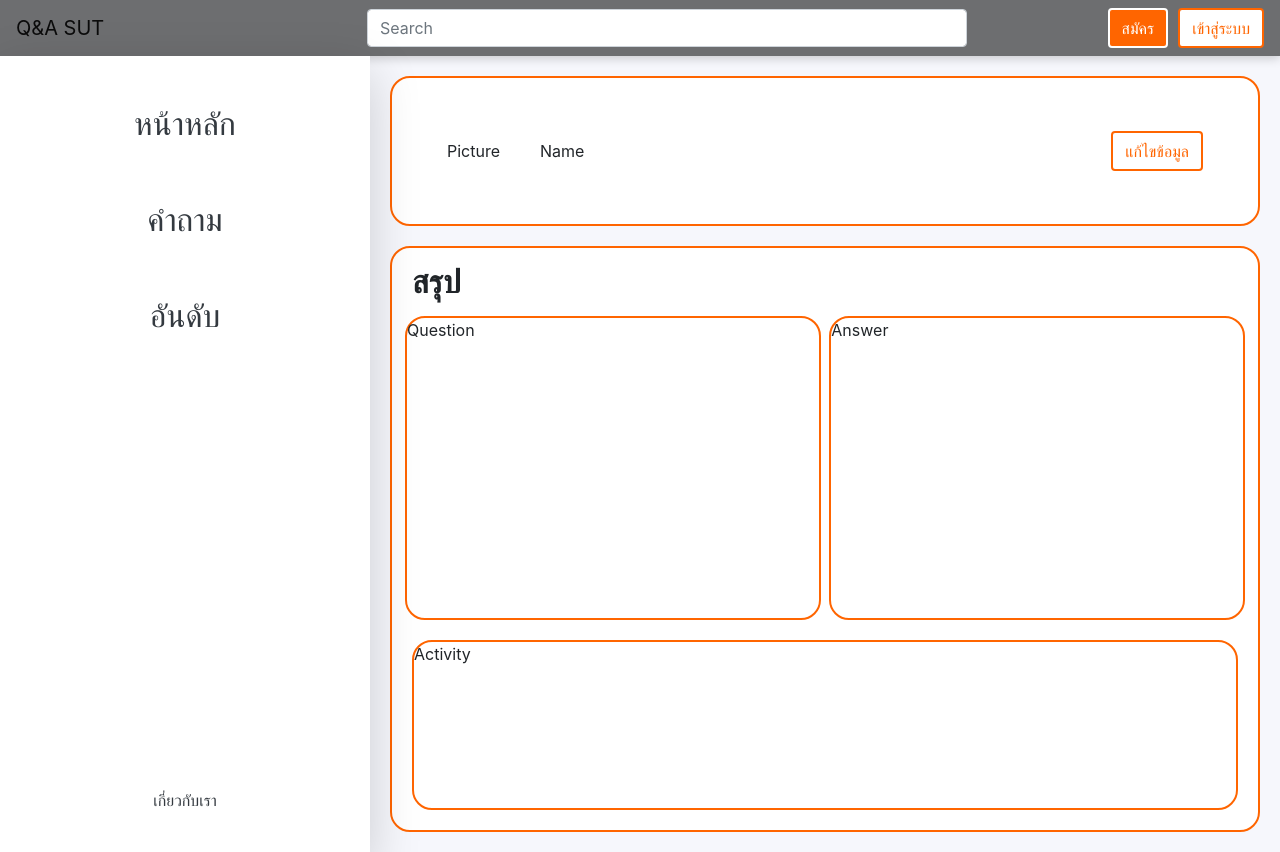
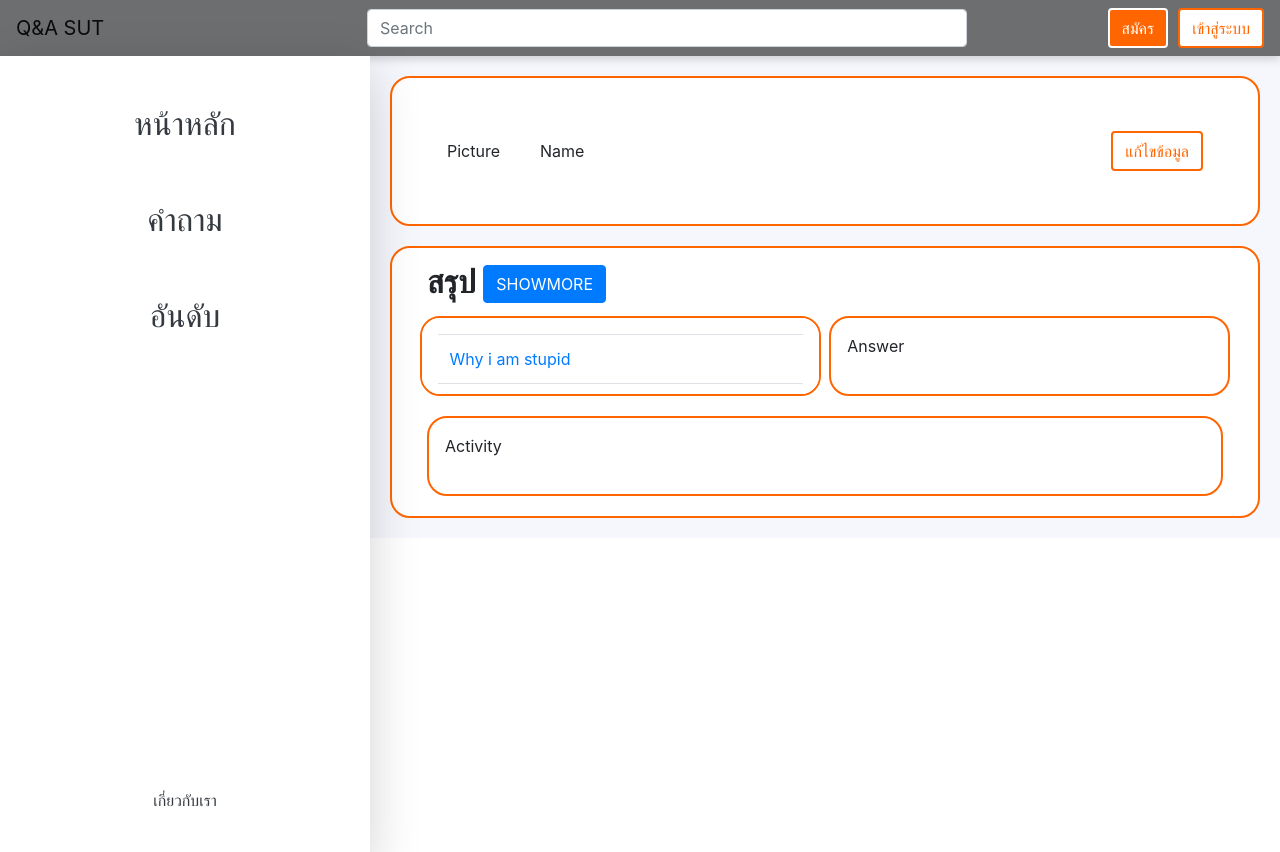
Before and after one commit to Advanced-Web-67/project, an Angular app in the folder Project/: page /profile/summary in a window 1280 px wide. After the commit the page ends 800 px from the top, so only its background shows below. Built offline with nearby package versions, Linux system fonts and the light colour scheme; a web font is replaced by a local one.

Commit message:
profile summary update

```diff
--- a/Project/src/app/components/profile/c-summary/c-summary.component.css
+++ b/Project/src/app/components/profile/c-summary/c-summary.component.css
@@ -1,8 +1,6 @@
 .layout-summary {
     background-color: white;
     margin-top: 20px;
-    height: 100%;
-    width: 100%;
     display: grid;
     border-style: solid;
     border-radius: 20px;
@@ -26,22 +24,23 @@
 
 .question-summary {
     background-color: white;
-    height: 38vh;
+    height: 10vh;
     width: 48%;
     border-style: solid;
     border-radius: 20px;
     border-width: 2px;
-    border-color: #FF6500
+    border-color: #FF6500;
+    overflow: auto;
 }
 
 .answer-summary {
     background-color: white;
-    height: 100%;
+    height: 10vh;
     width: 48%;
     border-style: solid;
     border-radius: 20px;
     border-width: 2px;
-    border-color: #FF6500
+    border-color: #FF6500;
 }
 
 .activity-layout {
@@ -55,5 +54,26 @@
     border-width: 2px;
     border-color: #FF6500;
     width: 100%;
+    height: 10vh;
+}
+
+.showmore {
+    background-color: white;
+    height: 38vh;
+    width: 48%;
+    border-style: solid;
+    border-radius: 20px;
+    border-width: 2px;
+    border-color: #FF6500;
+    overflow: auto;
+}
+
+.activity-more {
+    background-color: white;
+    border-style: solid;
+    border-radius: 20px;
+    border-width: 2px;
+    border-color: #FF6500;
+    width: 100%;
     height: 21.3vh;
 }
--- a/Project/src/app/components/profile/c-summary/c-summary.component.html
+++ b/Project/src/app/components/profile/c-summary/c-summary.component.html
@@ -1,17 +1,26 @@
-<div class="layout-summary">
+<div class="container-fluid layout-summary">
     <div class="title-summary">
         สรุป
+        <button type="button" class="btn" (click)="ngShowMore()" [ngClass]="{'btn-danger': status, 'btn-primary': !status}">SHOWMORE</button>
     </div>
     <div class="qa-summary">
-        <div class="question-summary">
-            Question
+        <div class="question-summary p-3" [ngClass]="{'showmore': status}">
+            <table class="table">
+                <tbody>
+                    <tr *ngFor="let item of questions">
+                        <td>
+                            <a href="#">{{item.title}}</a>
+                        </td>
+                    </tr>
+                </tbody>
+            </table>
         </div>
-        <div class="answer-summary">
+        <div class="answer-summary p-3" [ngClass]="{'showmore': status}">
             Answer
         </div>
     </div>
     <div class="activity-layout">
-        <div class="activity-summary">
+        <div class="activity-summary p-3" [ngClass]="{'activity-more': status}">
             Activity
         </div>
     </div>
--- a/Project/src/app/components/profile/c-summary/c-summary.component.ts
+++ b/Project/src/app/components/profile/c-summary/c-summary.component.ts
@@ -1,10 +1,33 @@
-import { Component } from '@angular/core';
+import { Component, OnInit } from '@angular/core';
 
 @Component({
   selector: 'app-c-summary',
   templateUrl: './c-summary.component.html',
   styleUrl: './c-summary.component.css'
 })
-export class CSummaryComponent {
+export class CSummaryComponent implements OnInit{
+
+  status!: boolean;
+  questions: any = [
+    {"id":1,"title":"Why i am stupid","body":"Hello....","tag":"monkey"},
+    {"id":2,"title":"Why i am stupid","body":"Hello....","tag":"monkey"},
+    {"id":3,"title":"Why i am stupid","body":"Hello....","tag":"monkey"},
+    {"id":4,"title":"Why i am stupid","body":"Hello....","tag":"monkey"},
+    {"id":5,"title":"Why i am stupid","body":"Hello....","tag":"monkey"},
+    {"id":6,"title":"Why i am stupid","body":"Hello....","tag":"monkey"},
+    {"id":7,"title":"Why i am stupid","body":"Hello....","tag":"monkey"},
+    {"id":8,"title":"Why i am stupid","body":"Hello....","tag":"monkey"},
+    {"id":9,"title":"Why i am stupid","body":"Hello....","tag":"monkey"},
+    {"id":10,"title":"Why i am stupid","body":"Hello....","tag":"monkey"},
+  ]
+
+  constructor(){}
+  ngOnInit(): void {
+      this.status = false;
+  }
+
+  ngShowMore() {
+    this.status = !this.status;
+  }
 
 }
```
